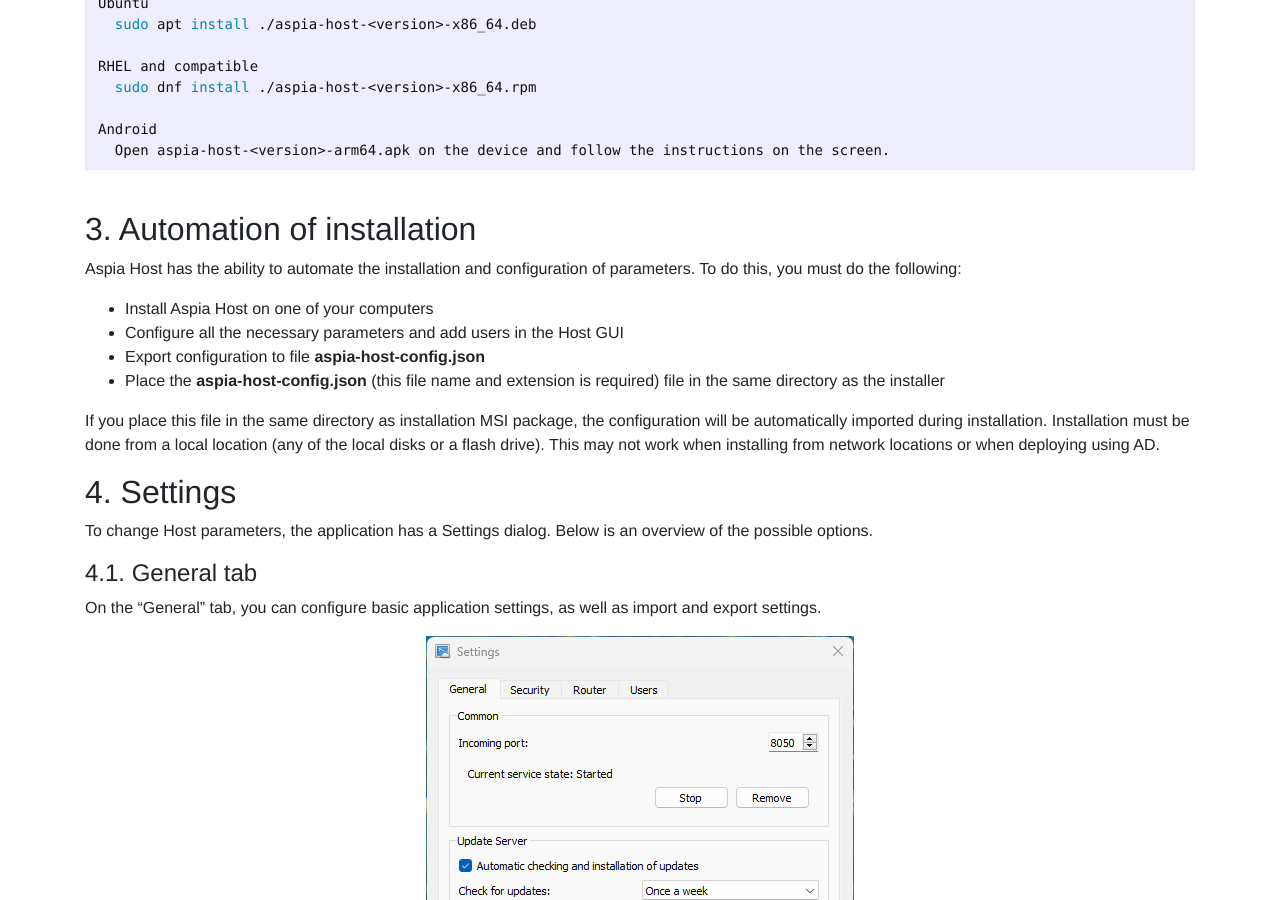
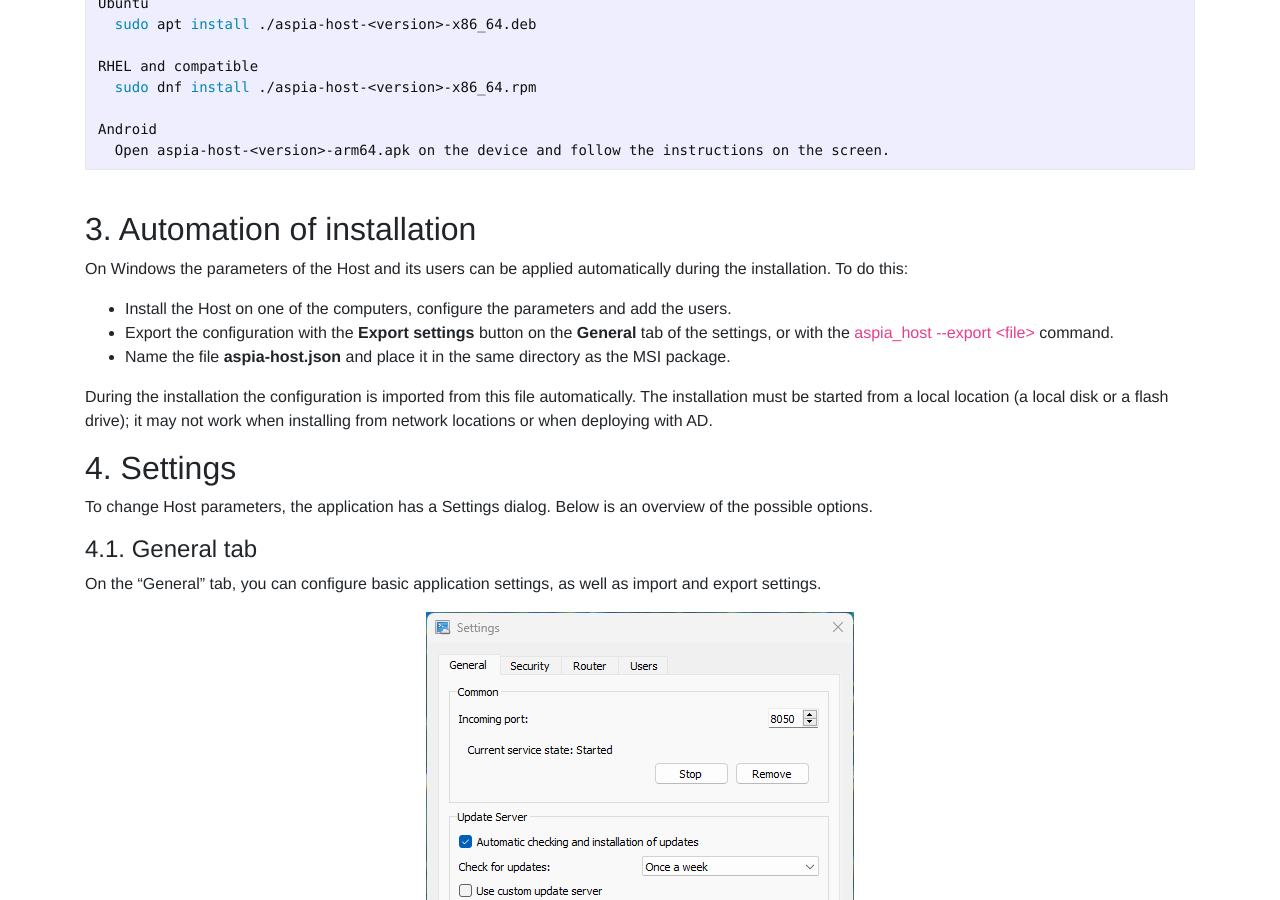
Before and after one commit to dchapyshev/dchapyshev.github.io, a Jekyll site: the page built from docs/host.md, in a window 1280 px wide and 900 px high, scrolled down 872 px. Built offline with Jekyll 4.4.1, drawn with Linux system fonts in a browser that asks for light colours.

Commit message:
Update docs.

```diff
--- a/docs/host.md
+++ b/docs/host.md
@@ -43,15 +43,16 @@ Android
 <br/>
 
 ## 3. Automation of installation <a name="automation"></a>
-Aspia Host has the ability to automate the installation and configuration of parameters.
-To do this, you must do the following:
-  - Install Aspia Host on one of your computers
-  - Configure all the necessary parameters and add users in the Host GUI
-  - Export configuration to file **aspia-host-config.json**
-  - Place the **aspia-host-config.json** (this file name and extension is required) file in the same directory as the installer
+On Windows the parameters of the Host and its users can be applied automatically during the
+installation. To do this:
+  - Install the Host on one of the computers, configure the parameters and add the users.
+  - Export the configuration with the **Export settings** button on the **General** tab of the
+    settings, or with the `aspia_host --export <file>` command.
+  - Name the file **aspia-host.json** and place it in the same directory as the MSI package.
 
-If you place this file in the same directory as installation MSI package, the configuration will be automatically imported during installation.
-Installation must be done from a local location (any of the local disks or a flash drive). This may not work when installing from network locations or when deploying using AD.
+During the installation the configuration is imported from this file automatically. The
+installation must be started from a local location (a local disk or a flash drive); it may not work
+when installing from network locations or when deploying with AD.
 
 ## 4. Settings <a name="settings"></a>
 To change Host parameters, the application has a Settings dialog. Below is an overview of the possible options.
```
